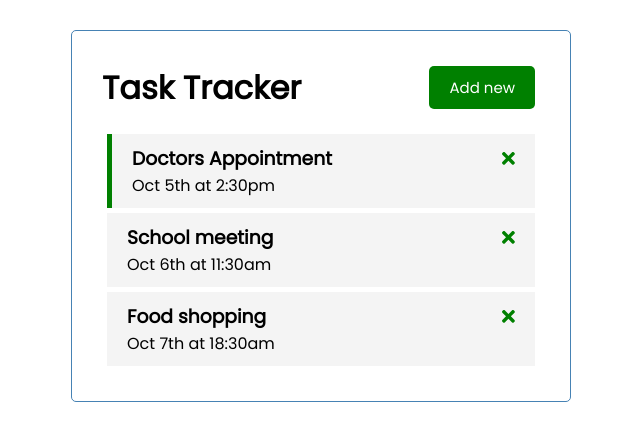
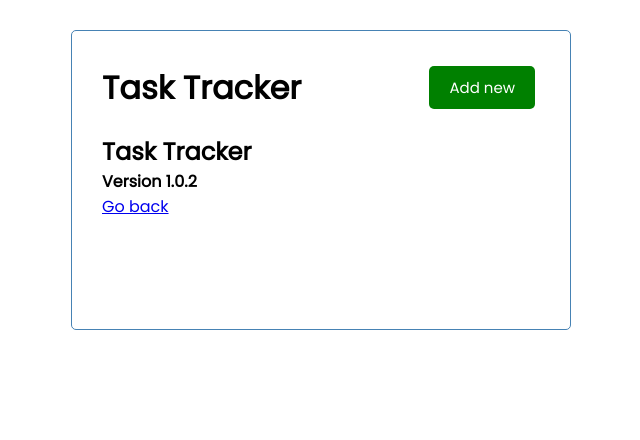
Before and after one commit to iamnachoj/Task-Tracker, an Angular app: page /about in a window 1280 px wide. Before the commit this address led to /. Shown: the top 440 px of the page, without its empty margins (319-959 px from the left). Built offline with nearby package versions, Linux system fonts and the light colour scheme; data requests are answered from the project's data file.

Commit message:
implement about page and routing

```diff
--- a/db.json
+++ b/db.json
@@ -10,7 +10,7 @@
       "id": "2",
       "text": "School meeting",
       "day": "Oct 6th at 11:30am",
-      "reminder": false
+      "reminder": true
     },
     {
       "id": "3",
--- a/src/app/app.component.html
+++ b/src/app/app.component.html
@@ -1,4 +1,4 @@
 <div class="container">
   <app-header></app-header>
-  <app-tasks></app-tasks>
+  <router-outlet></router-outlet>
 </div>
--- a/src/app/app.module.ts
+++ b/src/app/app.module.ts
@@ -1,10 +1,10 @@
 //modules
 import { NgModule } from '@angular/core';
-import { AppRoutingModule } from './app-routing.module';
 import { BrowserModule } from '@angular/platform-browser';
 import { FontAwesomeModule } from '@fortawesome/angular-fontawesome';
 import {HttpClientModule} from '@angular/common/http';
 import { FormsModule } from '@angular/forms'
+import { RouterModule, Routes } from '@angular/router';
 
 //components
 import { AppComponent } from './app.component';
@@ -13,7 +13,12 @@ import { ButtonComponent } from './components/button/button.component';
 import { TasksComponent } from './components/tasks/tasks.component';
 import { TaskItemComponent } from './components/task-item/task-item.component';
 import { AddTaskComponent } from './components/add-task/add-task.component';
+import { AboutComponent } from './components/about/about.component';
 
+const appRoutes: Routes = [
+  {path: '', component: TasksComponent},
+  {path: 'about', component: AboutComponent}
+]
 
 @NgModule({
   declarations: [
@@ -22,14 +27,15 @@ import { AddTaskComponent } from './components/add-task/add-task.component';
     ButtonComponent,
     TasksComponent,
     TaskItemComponent,
-    AddTaskComponent
+    AddTaskComponent,
+    AboutComponent
   ],
   imports: [
     BrowserModule,
-    AppRoutingModule,
     FontAwesomeModule,
     HttpClientModule,
-    FormsModule
+    FormsModule,
+    RouterModule.forRoot(appRoutes, {enableTracing: true})
   ],
   providers: [],
   bootstrap: [AppComponent]
--- /dev/null
+++ b/src/app/components/about/about.component.html
@@ -0,0 +1,5 @@
+<div>
+  <h2>Task Tracker</h2>
+  <h4>Version 1.0.2</h4>
+  <a routerLink="/">Go back</a>
+</div>
--- /dev/null
+++ b/src/app/components/about/about.component.ts
@@ -0,0 +1,15 @@
+import { Component, OnInit } from '@angular/core';
+
+@Component({
+  selector: 'app-about',
+  templateUrl: './about.component.html',
+  styleUrls: ['./about.component.scss']
+})
+export class AboutComponent implements OnInit {
+
+  constructor() { }
+
+  ngOnInit(): void {
+  }
+
+}
```
Also changed, not shown: src/app/components/about/about.component.scss (added), 1 other file (tests, documents, lock files or other folders).
